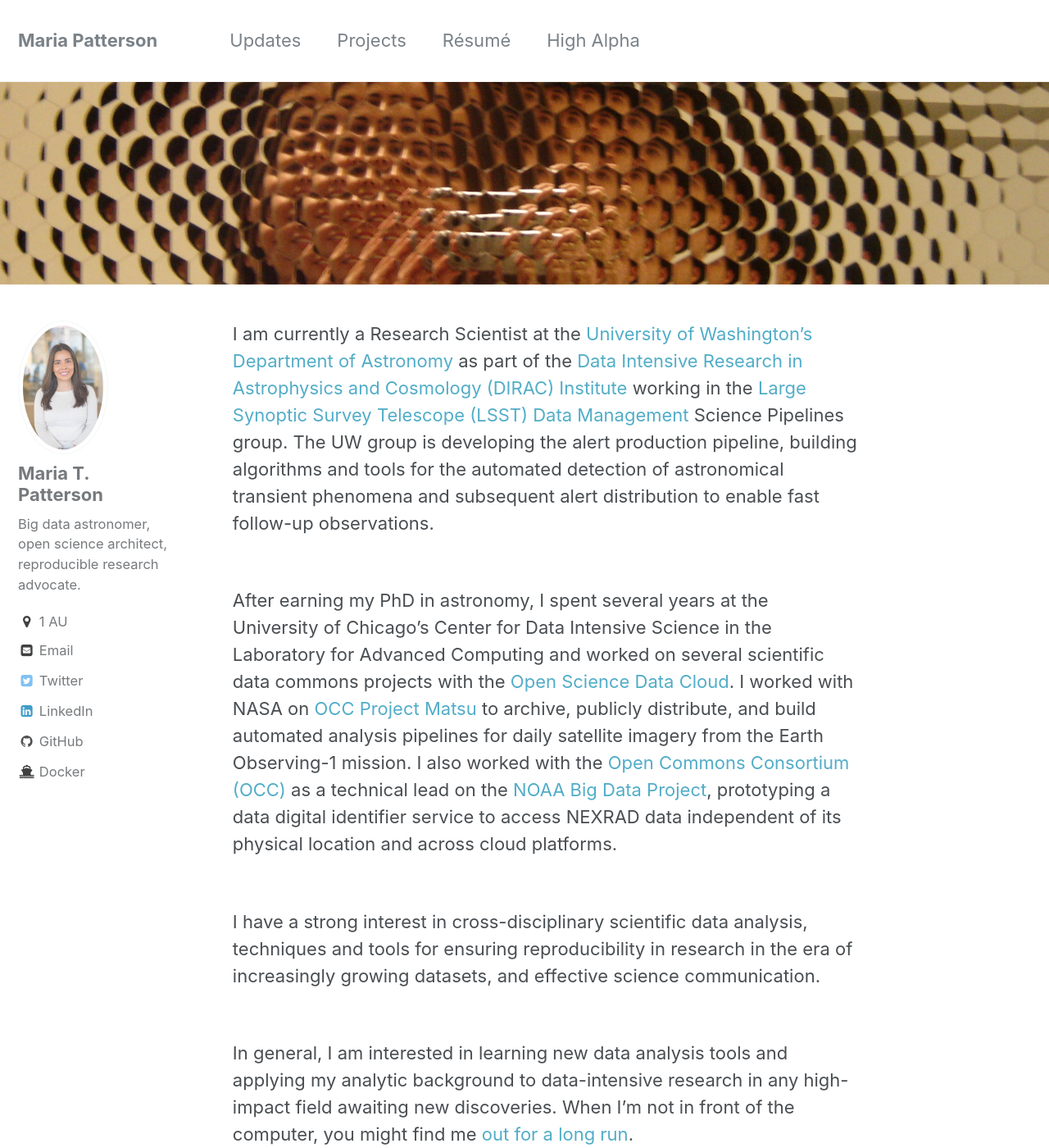
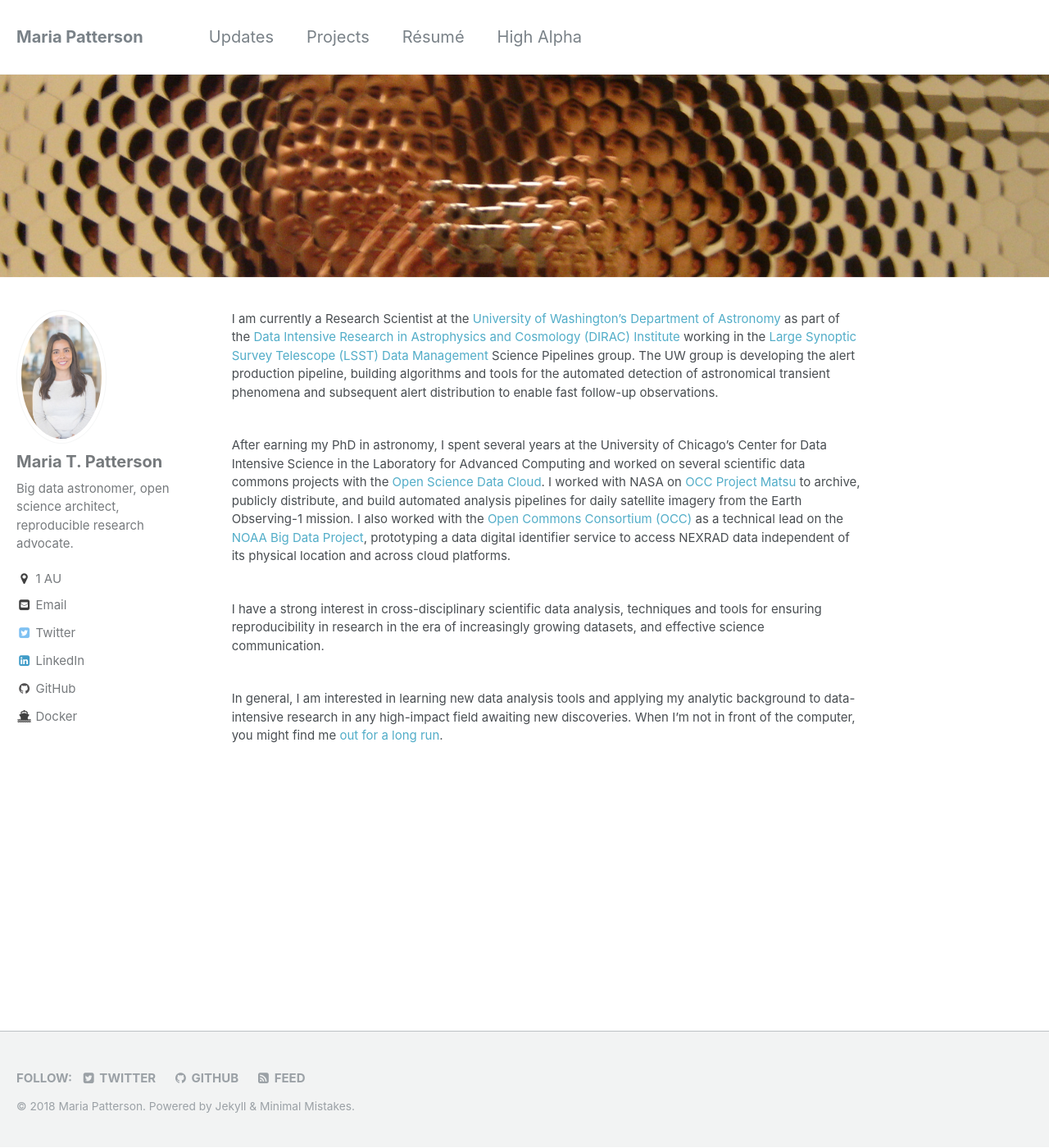
Before and after one commit to mtpatter/mtpatter.github.io, a Jekyll site: the page built from _pages/home.md, in a window 1280 px wide and 1400 px high. Shown: the whole window at 82% size. Built offline with Jekyll 4.4.1, drawn with Linux system fonts in a browser that asks for light colours.

Commit message:
Trying to make font smaller.

```diff
--- a/_sass/_base.scss
+++ b/_sass/_base.scss
@@ -30,31 +30,31 @@
 
 h1 {
   margin-top: 0;
-  font-size: $type-size-3;
+  font-size: $type-size-4;
 }
 
 h2 {
-  font-size: $type-size-4;
+  font-size: $type-size-5;
 }
 
 h3 {
-  font-size: $type-size-5;
+  font-size: $type-size-6;
 }
 
 h4 {
-  font-size: $type-size-6;
+  font-size: $type-size-7;
 }
 
 h5 {
-  font-size: $type-size-6;
+  font-size: $type-size-7;
 }
 
 h6 {
-  font-size: $type-size-6;
+  font-size: $type-size-7;
 }
 
 small, .small {
-  font-size: $type-size-6;
+  font-size: $type-size-7;
 }
 
 p {
--- a/_sass/_navigation.scss
+++ b/_sass/_navigation.scss
@@ -79,7 +79,7 @@
       margin-bottom: 0.25em;
       padding: 0.5em 1em;
       font-family: $sans-serif;
-      font-size: 14px;
+      font-size: 12px;
       font-weight: bold;
       line-height: 1.5;
       text-align: center;
--- a/_sass/_page.scss
+++ b/_sass/_page.scss
@@ -45,7 +45,7 @@
 
 .page__lead {
   font-family: $global-font-family;
-  font-size: $type-size-4;
+  font-size: $type-size-5;
 }
 
 .page__content {
@@ -56,7 +56,7 @@
   }
 
   p, li, dl {
-    font-size: 1em;
+    font-size: .75em;
   }
 
   /* paragraph indents */
--- a/_sass/_reset.scss
+++ b/_sass/_reset.scss
@@ -8,18 +8,18 @@
   /* apply a natural box layout model to all elements */
   box-sizing: border-box;
   background-color: $background-color;
-  font-size: 16px;
+  font-size: 14px;
 
   @include breakpoint($medium) {
+    font-size: 16px;
+  }
+
+  @include breakpoint($large) {
     font-size: 18px;
   }
 
-  @include breakpoint($large) {
+  @include breakpoint($x-large) {
     font-size: 20px;
-  }
-
-  @include breakpoint($x-large) {
-    font-size: 22px;
   }
 
   -webkit-text-size-adjust: 100%;
```
